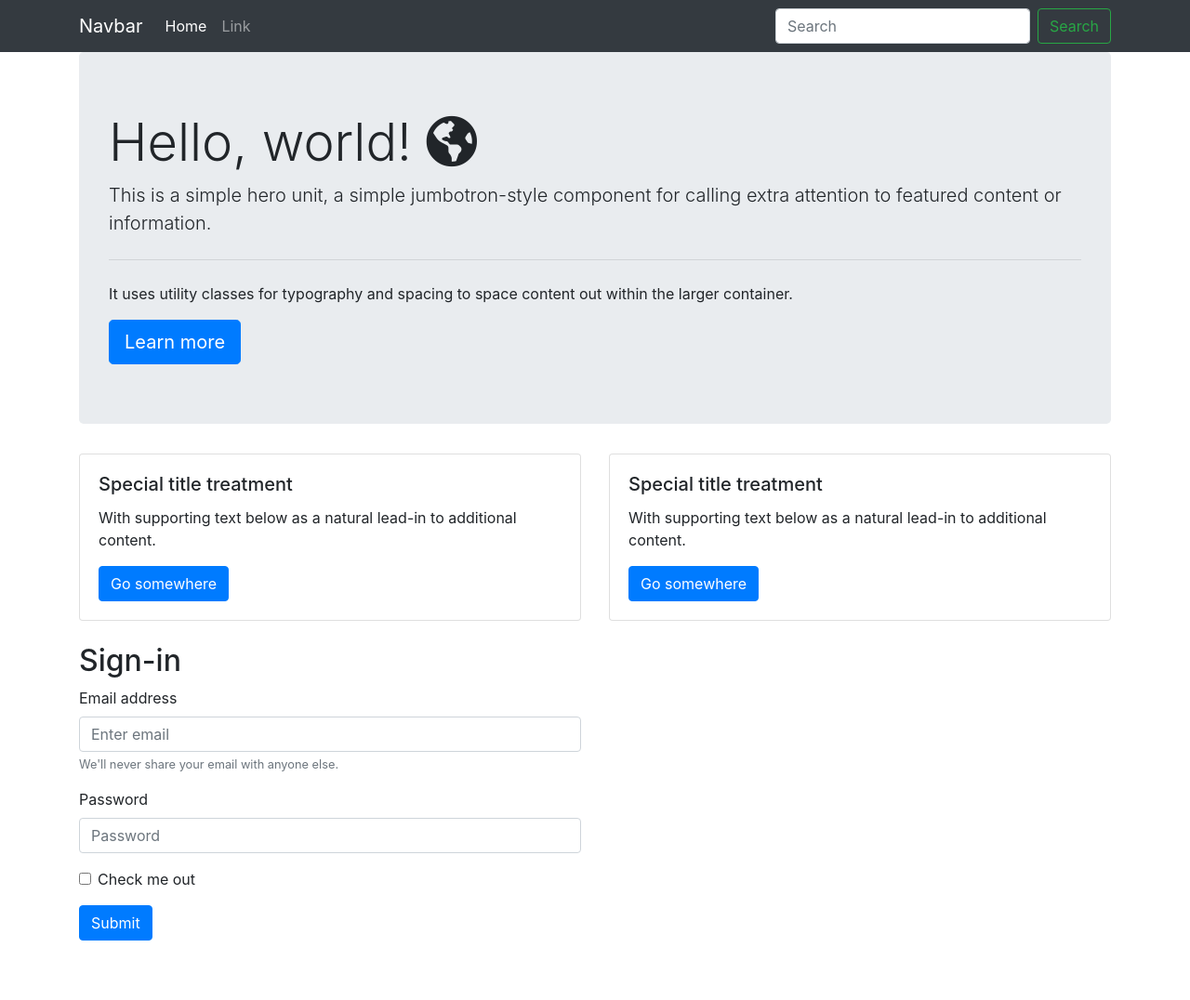
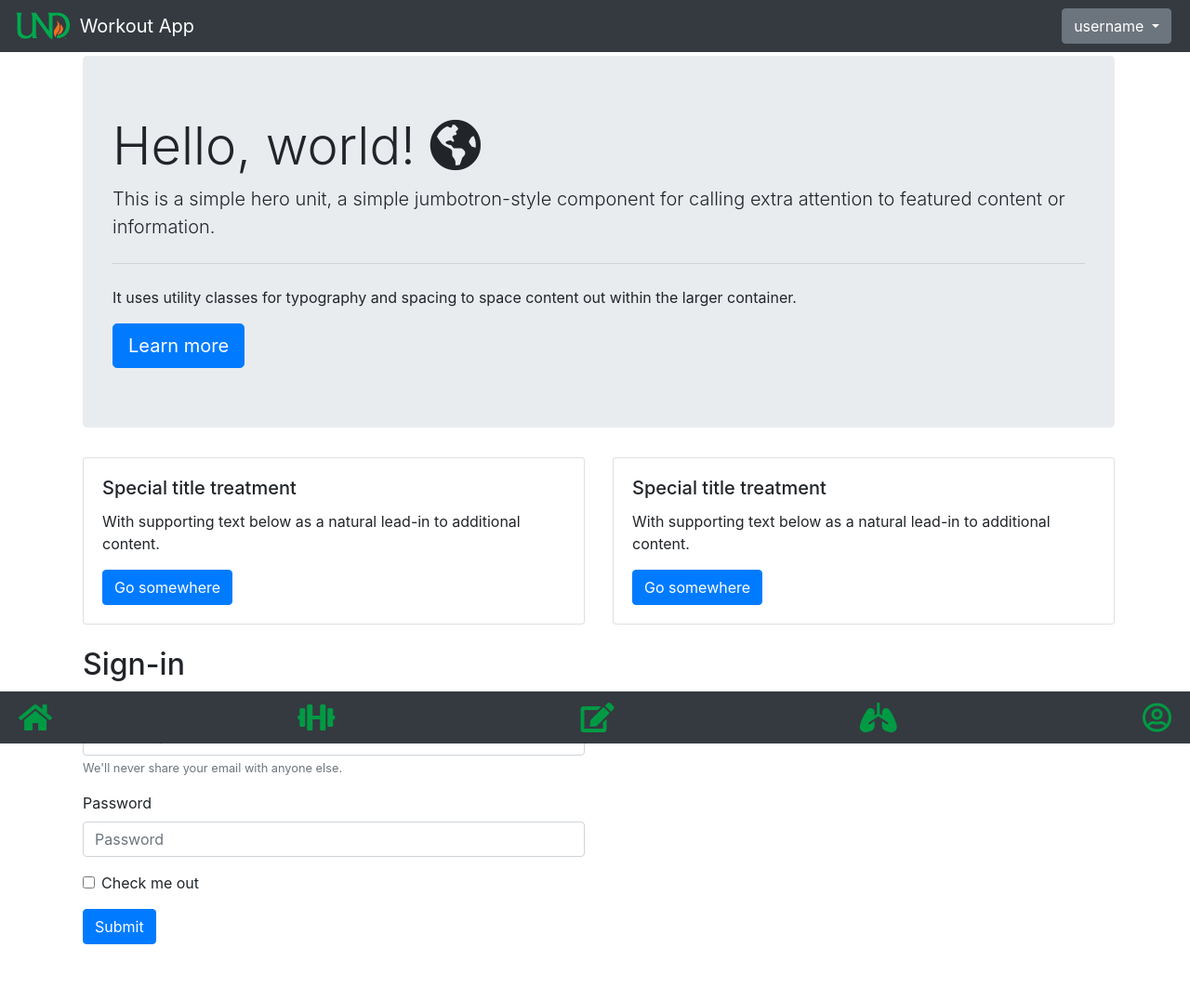
Before and after one commit to ty-barbot/SeniorProject, a Django app: page / in a window 1280 px wide. Shown: the whole page at 93% size. Before the commit the page ends 1012 px from the top, so only its background shows below. Run offline with Django 3.2, Linux system fonts and the light colour scheme; some libraries are stand-ins or nearby versions.

Commit message:
created top and bottom nav bar and modified home page

```diff
--- /dev/null
+++ b/undworkoutapp/main_app/static/css/main.css
@@ -0,0 +1,80 @@
+/* Place the navbar at the bottom of the page, and make it stick */
+.navbar1 {
+  background-color: whitesmoke;
+  overflow: hidden;
+  position: fixed;
+  bottom: 0;
+  width: 100%;
+}
+/* Style the links inside the navigation bar */
+.navbar1 a {
+    float: bottom;
+    display: block;
+    color: darkgray;
+    text-align: center;
+    padding: 0.5% 5%;
+    text-decoration: none;
+    font-size: 100%;
+    width: 15%;
+}
+/* Change the color of links on hover */
+a#home:hover {
+    color:lightgreen;
+}
+a#workout:hover {
+    color:lightcoral;
+}
+a#plan:hover {
+    color:lightseagreen;
+}
+a#breathe:hover {
+    color:lightskyblue;
+}
+
+a#profile:hover {
+    color:mediumpurple;
+}
+a#home {
+    color:#009A44;
+    text-decoration: none;
+}
+a#workout {
+    color:#009A44;
+    text-decoration: none;
+}
+a#plan {
+    color:#009A44;
+    text-decoration: none;
+}
+a#breathe {
+    color:#009A44;
+    text-decoration: none;
+}
+a#profile {
+    color:#009A44;
+    text-decoration: none;
+}
+/* Add a color to the active/current link */
+.navbar1 a.active {
+  background-color: #4CAF50;
+  color: white;
+}
+/* For mobile phones: */
+[class*="col-"] {
+  width: 100%;
+}
+@media only screen and (min-width: 400px) {
+  /* For desktop: */
+  .col-1 {width: 8.33%;}
+  .col-2 {width: 16.66%;}
+  .col-3 {width: 25%;}
+  .col-4 {width: 33.33%;}
+  .col-5 {width: 41.66%;}
+  .col-6 {width: 50%;}
+  .col-7 {width: 58.33%;}
+  .col-8 {width: 66.66%;}
+  .col-9 {width: 75%;}
+  .col-10 {width: 83.33%;}
+  .col-11 {width: 91.66%;}
+  .col-12 {width: 100%;}
+}
--- /dev/null
+++ b/undworkoutapp/main_app/static/js/main.js
@@ -0,0 +1,9 @@
+$(document).ready(function () {
+    $('.dropdown-toggle').dropdown()
+});
+// $( document ).ready(function() {
+//     if(screen.width < 488){
+//         console.log("here");
+//         // $('#top-nav-text').text('');
+//     }
+// });
--- a/undworkoutapp/main_app/templates/main_app/index.html
+++ b/undworkoutapp/main_app/templates/main_app/index.html
@@ -3,30 +3,6 @@
 {% block title %}UND Workout App{% endblock %}
 
 {% block content %}
-<nav class="navbar navbar-expand-lg navbar-dark bg-dark">
-        <div class="container">
-            <a class="navbar-brand" href="#">Navbar</a>
-            <button class="navbar-toggler" type="button" data-toggle="collapse" data-target="#navbarSupportedContent"
-                aria-controls="navbarSupportedContent" aria-expanded="false" aria-label="Toggle navigation">
-                <span class="navbar-toggler-icon"></span>
-            </button>
-            <div class="collapse navbar-collapse" id="navbarSupportedContent">
-                <ul class="navbar-nav mr-auto">
-                    <li class="nav-item active">
-                        <a class="nav-link" href="#">Home <span class="sr-only">(current)</span></a>
-                    </li>
-                    <li class="nav-item">
-                        <a class="nav-link" href="#">Link</a>
-                    </li>
-                </ul>
-                <form class="form-inline my-2 my-lg-0">
-                    <input class="form-control mr-sm-2" type="search" placeholder="Search" aria-label="Search">
-                    <button class="btn btn-outline-success my-2 my-sm-0" type="submit">Search</button>
-                </form>
-            </div>
-        </div>
-    </nav>
-
     <div class="container">
         <div class="jumbotron">
             <h1 class="display-4">Hello, world! <i class="fas fa-globe-americas"></i></h1>
--- a/undworkoutapp/templates/base.html
+++ b/undworkoutapp/templates/base.html
@@ -2,22 +2,70 @@
 <!DOCTYPE html>
 <html lang="en">
 <head>
-{#    <link rel="stylesheet" href="style.css">#}
+    {#    <link rel="stylesheet" href="style.css">#}
+    <meta name="viewport" content="width=device-width, initial-scale=1.0">
     <link rel="stylesheet" href="{% static 'css/bootstrap.min.css' %}">
     <link rel="stylesheet" href="{% static 'fa/css/all.min.css' %}">
+    <link rel="stylesheet" href="{% static 'css/main.css' %}">
+    <script src="https://code.jquery.com/jquery-3.5.1.min.js"
+            integrity="sha256-9/aliU8dGd2tb6OSsuzixeV4y/faTqgFtohetphbbj0=" crossorigin="anonymous"></script>
     <script src="{% static 'js/bootstrap.min.js' %}"></script>
     <title>{% block title %}UND Workout App{% endblock %}</title>
 </head>
 
 <body>
+<div id="top-nav">
+    {% block topnav %}
+        <nav class="navbar fixed-top navbar-dark bg-dark justify-content-between">
+            <a class="navbar-brand" href="#">
+                <img src="{% static 'img/small-logo.png' %}" width="60" height="30"
+                     class="d-inline-block align-top mr-1" alt="">
+                <!-- when window size is less than 488 remove text -->
+                Workout App
+            </a>
+            <div class="dropdown pr-1">
+                <button class="btn btn-secondary dropdown-toggle" type="button" id="dropdownMenuButton"
+                        data-toggle="dropdown"
+                        aria-haspopup="true" aria-expanded="false">
+                    username
+                </button>
+                <div class="dropdown-menu dropdown-menu-right" aria-labelledby="dropdownMenuButton">
+                    <a class="dropdown-item" href="#">Login<i class="fas fa-sign-in-alt float-right mt-1"></i></i></a>
+                    <a class="dropdown-item" href="#">Settings <i class="fas fa-cog float-right mt-1"></i></a>
+                    <a class="dropdown-item" href="#">Logout<i class="fas fa-sign-out-alt float-right mt-1"></i></a>
+                </div>
+            </div>
+        </nav>
+    {% endblock %}
+</div>
+
 <div id="sidebar">
     {% block sidebar %}
 
     {% endblock %}
 </div>
 
-<div id="content">
-    {% block content %}{% endblock %}
+<div id="content" class="ml-2" style="margin-top: 60px; margin-bottom: 60px">
+    {% block content %}
+
+    {% endblock %}
 </div>
+
+<div id="bottom-nav">
+    {% block bottomnav %}
+        <nav class="navbar fixed-bottom navbar-dark bg-dark">
+            <a id="home" class="nav-item fas fa-home fa-2x p-1" href="{% url 'main_app:index' %}"></a>
+            <a id="workout" class="nav-item fas fa-dumbbell fa-2x p-1" href="{% url 'main_app:workout' %}"></a>
+            <a id="plan" class="nav-item fas fa-edit fa-2x p-1" href="{% url 'main_app:plan' %}"></a>
+            <a id="breathe" class="nav-item fas fa-lungs fa-2x p-1" href="{% url 'main_app:breathe' %}"></a>
+            <a id="profile" class="nav-item far fa-user-circle fa-2x p-1" href="{% url 'main_app:profile' %}"></a>
+        </nav>
+    {% endblock %}
+</div>
+
+
+<!-- place bottom navbar here-->
+
 </body>
+<script type="text/javascript" src="static/js/main.js"></script>
 </html>
```
Also changed, not shown: undworkoutapp/static/img/small-logo.png (added).
